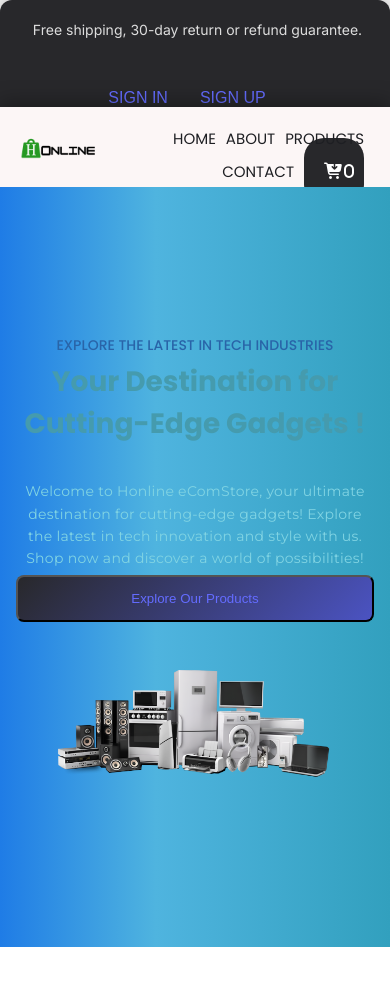
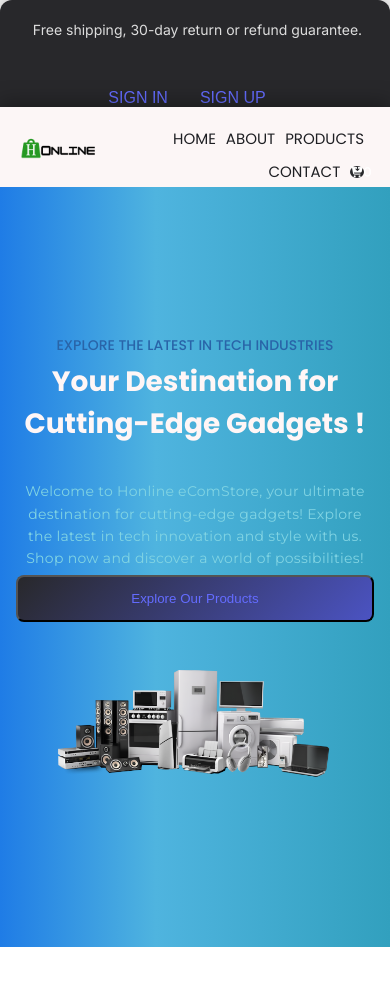
Before and after one commit to its-hamzaawan/Honline-Ecommerce-Store, a website built with Vite: page index.html in a window 390 px wide. Shown: the top 986 px of the page. Built offline with nearby package versions, Linux system fonts and the light colour scheme; a web font is replaced by a local one.

Commit message:
Changed The main heading and padding of menu in resposive mode

```diff
--- a/index.html
+++ b/index.html
@@ -28,7 +28,7 @@
      <div class="navbar-brand">
       <a href="index.html"> <img src="src/logo.png" class="logo" width="120px" height="auto"></a>
     </div>
-    <na=v class="menu">
+    <nav class="menu">
       <ul>
         <li class="nav-item">
           <a href="/" class="nav-link">HOME</a>
--- a/src/style.css
+++ b/src/style.css
@@ -933,6 +933,13 @@ border-top-right-radius: 12px;
     width: 100%;
     padding: 10px 15px;
   }
+  .main-hero-heading{
+    color: rgb(255, 246, 246);
+  }
+  .menu{
+    font-size: 11px;
+
+  }
 
   .logo {
     flex-shrink: 0;
@@ -954,7 +961,10 @@ border-top-right-radius: 12px;
     display: flex;
     flex-direction: row;
   }
-
+   .nav-cart{
+    border-radius: 90%;
+    padding:0;
+   }
   /* ===== HERO ===== */
   .main-container-grid {
     grid-template-columns: 1fr;
```
